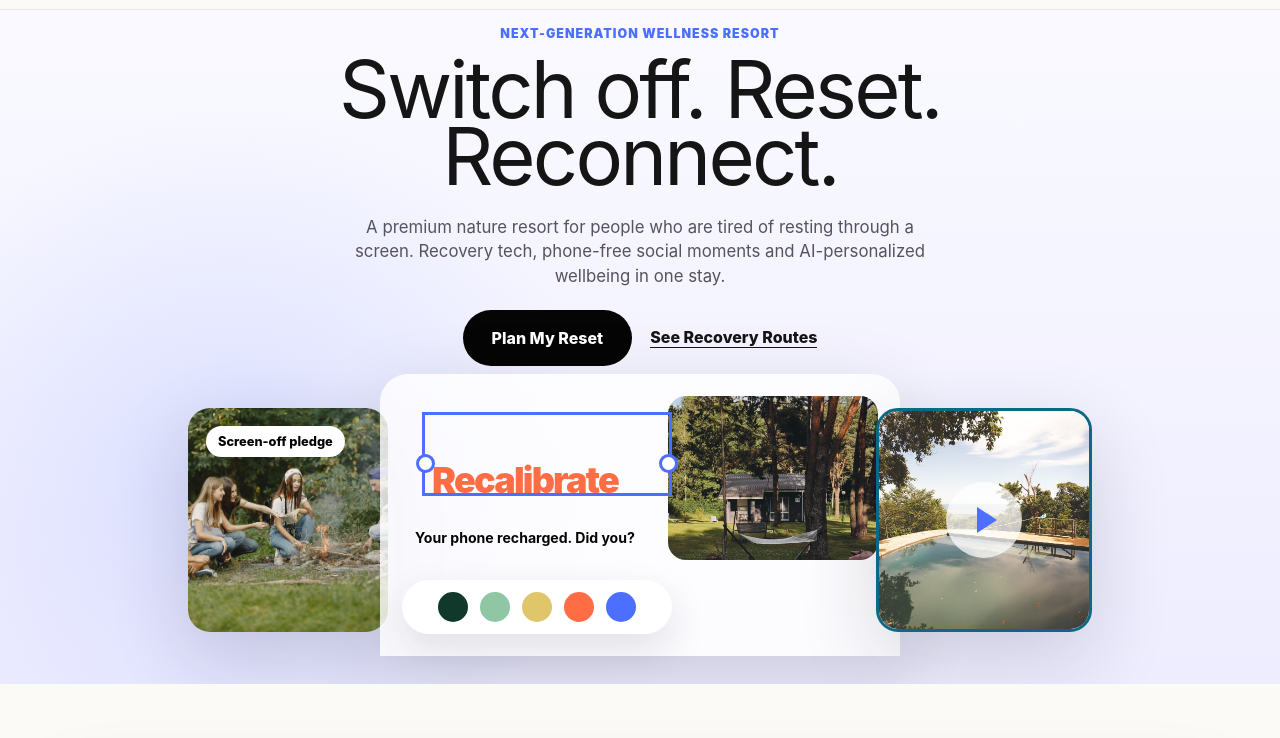
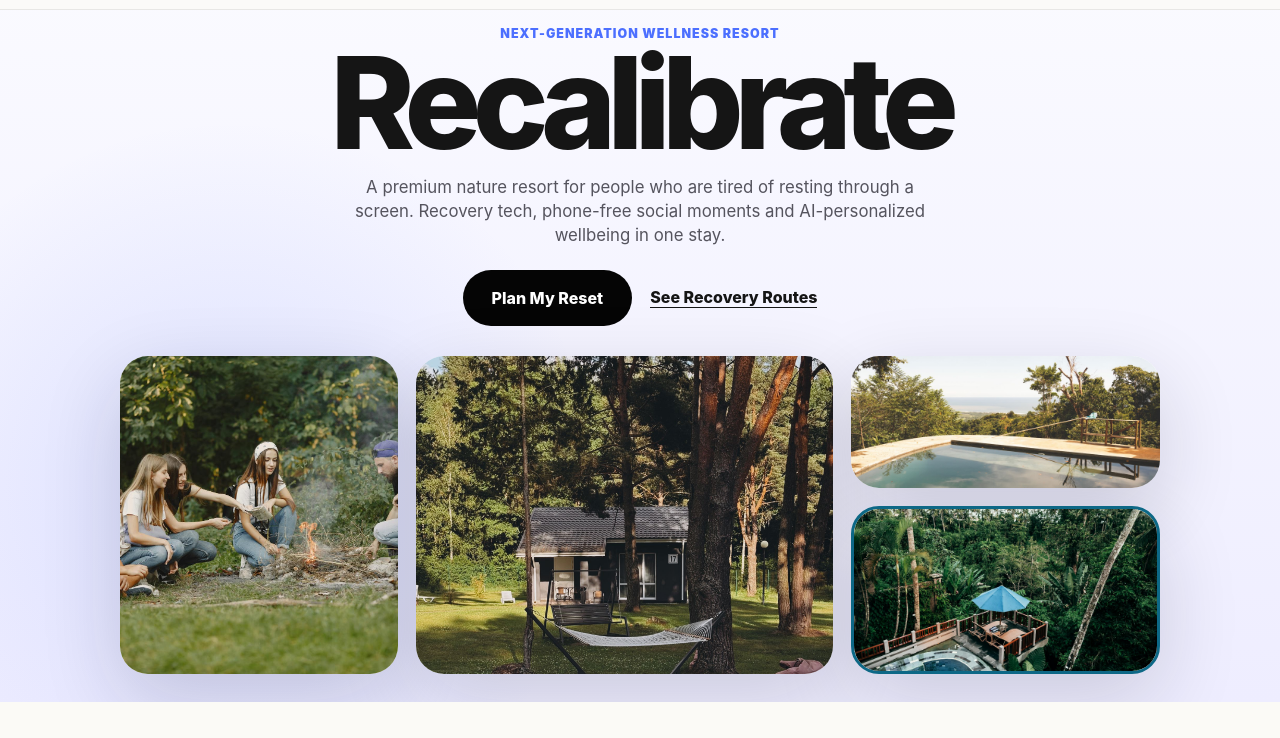
Before and after one commit to huihooj/Recalibrate, a website: page index.html in a window 1280 px wide. Shown: the part 62-800 px from the top of the page. Drawn offline with nearby package versions, Linux system fonts and the light colour scheme.

Commit message:
Replace hero headline with photo gallery

```diff
--- a/index.html
+++ b/index.html
@@ -3,7 +3,7 @@
   <head>
     <meta charset="utf-8">
     <meta name="viewport" content="width=device-width, initial-scale=1">
-    <title>Recalibrate | Switch off. Reset. Reconnect.</title>
+    <title>Recalibrate | Next-generation wellness resort</title>
     <meta
       name="description"
       content="Recalibrate is a next-generation wellness resort set in nature, built for recovery, phone-free connection and lasting memories."
@@ -28,7 +28,7 @@
       <section class="hero" aria-labelledby="hero-title">
         <div class="hero-copy reveal-item">
           <p class="eyebrow">Next-generation wellness resort</p>
-          <h1 id="hero-title">Switch off. Reset. Reconnect.</h1>
+          <h1 id="hero-title">Recalibrate</h1>
           <p>
             A premium nature resort for people who are tired of resting through a screen.
             Recovery tech, phone-free social moments and AI-personalized wellbeing in one stay.
@@ -39,33 +39,18 @@
           </div>
         </div>
 
-        <div class="design-stage reveal-item" aria-label="Recalibrate experience preview">
-          <article class="floating-card media-card card-left">
-            <span class="pill">Screen-off pledge</span>
+        <div class="design-stage photo-stage reveal-item" aria-label="Recalibrate resort photos">
+          <article class="photo-card photo-social">
             <img src="./assets/social-campfire.jpg" alt="Friends gathered outside in nature">
           </article>
-
-          <article class="editor-card">
-            <div class="selection-box" aria-hidden="true"></div>
-            <div class="editor-grid">
-              <div class="brand-preview">
-                <span>Recalibrate</span>
-                <strong>Your phone recharged. Did you?</strong>
-              </div>
-              <img src="./assets/stay-cabin.jpg" alt="A quiet cabin in a forest setting">
-              <div class="palette" aria-label="Brand palette">
-                <span class="swatch forest"></span>
-                <span class="swatch sage"></span>
-                <span class="swatch gold"></span>
-                <span class="swatch coral"></span>
-                <span class="swatch blue"></span>
-              </div>
-            </div>
+          <article class="photo-card photo-cabin">
+            <img src="./assets/stay-cabin.jpg" alt="A quiet cabin in a forest setting">
           </article>
-
-          <article class="floating-card media-card card-right">
-            <span class="play-button" aria-hidden="true"></span>
+          <article class="photo-card photo-pool">
             <img src="./assets/recover-pool.jpg" alt="A calm recovery pool surrounded by nature">
+          </article>
+          <article class="photo-card photo-water">
+            <img src="./assets/water-route.jpg" alt="A tranquil water route through a natural landscape">
           </article>
         </div>
       </section>
--- a/styles.css
+++ b/styles.css
@@ -131,7 +131,7 @@ main > section {
 
 .hero-copy,
 .center-copy {
-  width: min(900px, calc(100% - 32px));
+  width: min(1280px, calc(100% - 32px));
   margin: 0 auto;
   text-align: center;
 }
@@ -153,13 +153,13 @@ p {
 }
 
 h1 {
-  max-width: 780px;
+  max-width: 1240px;
   margin-inline: auto;
   margin-bottom: 24px;
-  font-size: clamp(3.8rem, 7.8vw, 7.9rem);
-  font-weight: 430;
-  line-height: 0.85;
-  letter-spacing: -0.035em;
+  font-size: clamp(5.2rem, 15.2vw, 17rem);
+  font-weight: 760;
+  line-height: 0.74;
+  letter-spacing: -0.07em;
 }
 
 h2 {
@@ -187,7 +187,7 @@ h3 {
 }
 
 .hero-copy > p:not(.eyebrow) {
-  max-width: 650px;
+  max-width: 720px;
   margin-inline: auto;
 }
 
@@ -226,178 +226,43 @@ h3 {
 }
 
 .design-stage {
-  position: relative;
-  width: min(1120px, calc(100% - 48px));
-  min-height: 332px;
-  margin: 48px auto 0;
+  width: min(1360px, calc(100% - 48px));
+  display: grid;
+  grid-template-columns: 0.9fr 1.35fr 1fr;
+  grid-template-rows: 170px 210px;
+  gap: 18px;
+  margin: 62px auto 0;
+  align-items: stretch;
 }
 
-.editor-card {
-  position: absolute;
-  left: 50%;
-  bottom: 0;
-  width: min(620px, 56vw);
-  min-height: 286px;
-  transform: translateX(-50%);
-  border-radius: 28px 28px 0 0;
-  background: rgba(255, 255, 255, 0.82);
-  box-shadow: var(--shadow);
-  padding: 28px;
-}
-
-.selection-box {
-  position: absolute;
-  left: 52px;
-  top: 48px;
-  width: 300px;
-  height: 104px;
-  border: 3px solid var(--blue);
-}
-
-.selection-box::before,
-.selection-box::after {
-  content: "";
-  position: absolute;
-  width: 13px;
-  height: 13px;
-  border: 3px solid var(--blue);
-  border-radius: 50%;
-  background: white;
-}
-
-.selection-box::before {
-  left: -9px;
-  top: 50%;
-}
-
-.selection-box::after {
-  right: -9px;
-  top: 50%;
-}
-
-.editor-grid {
-  display: grid;
-  grid-template-columns: 1fr 250px;
-  gap: 24px;
-  align-items: end;
-}
-
-.brand-preview {
-  position: relative;
-  z-index: 2;
-  min-height: 145px;
-  display: grid;
-  place-items: center;
-  text-align: center;
-}
-
-.brand-preview span {
-  color: var(--coral);
-  font-size: 2.75rem;
-  font-weight: 950;
-  letter-spacing: -0.05em;
-}
-
-.brand-preview strong {
-  display: block;
-  color: var(--black);
-  font-size: 1rem;
-}
-
-.editor-grid img {
-  width: 100%;
-  height: 200px;
-  object-fit: cover;
-  border-radius: 22px;
-}
-
-.palette {
-  grid-column: 1 / -1;
-  width: 320px;
-  max-width: 100%;
-  display: flex;
-  gap: 16px;
-  align-items: center;
-  justify-content: center;
-  padding: 14px;
-  border-radius: 999px;
-  background: white;
-  box-shadow: 0 16px 38px rgba(24, 23, 46, 0.12);
-}
-
-.swatch {
-  width: 36px;
-  height: 36px;
-  border-radius: 50%;
-}
-
-.forest { background: var(--forest); }
-.sage { background: var(--sage); }
-.gold { background: var(--gold); }
-.coral { background: var(--coral); }
-.blue { background: var(--blue); }
-
-.floating-card {
-  position: absolute;
+.photo-card {
   overflow: hidden;
-  border-radius: 22px;
+  border-radius: 28px;
   background: white;
   box-shadow: var(--shadow);
 }
 
-.media-card img {
+.photo-card img {
   width: 100%;
   height: 100%;
   object-fit: cover;
 }
 
-.card-left {
-  left: 18px;
-  bottom: 24px;
-  width: 230px;
-  height: 270px;
+.photo-social {
+  grid-row: 1 / 3;
 }
 
-.card-right {
-  right: 18px;
-  bottom: 24px;
-  width: 250px;
-  height: 270px;
-  border: 3px solid #0d6886;
+.photo-cabin {
+  grid-row: 1 / 3;
 }
 
-.pill {
-  position: absolute;
-  z-index: 2;
-  top: 18px;
-  left: 18px;
-  padding: 8px 12px;
-  border-radius: 999px;
-  background: white;
-  color: var(--black);
-  font-size: 0.8rem;
-  font-weight: 850;
+.photo-pool {
+  grid-column: 3;
 }
 
-.play-button {
-  position: absolute;
-  z-index: 2;
-  inset: 0;
-  margin: auto;
-  width: 76px;
-  height: 76px;
-  border-radius: 50%;
-  background: rgba(255, 255, 255, 0.72);
-}
-
-.play-button::after {
-  content: "";
-  position: absolute;
-  left: 31px;
-  top: 25px;
-  border-left: 20px solid var(--blue);
-  border-top: 13px solid transparent;
-  border-bottom: 13px solid transparent;
+.photo-water {
+  grid-column: 3;
+  border: 3px solid #0d6886;
 }
 
 .planner {
@@ -792,22 +657,17 @@ details p {
   }
 
   .design-stage {
-    min-height: 660px;
-    margin-top: 74px;
+    grid-template-columns: repeat(2, minmax(0, 1fr));
+    grid-template-rows: 230px 230px;
+    width: min(900px, calc(100% - 32px));
   }
 
-  .editor-card {
-    width: min(760px, calc(100% - 32px));
-  }
-
-  .card-left {
-    left: 32px;
-    bottom: 340px;
-  }
-
-  .card-right {
-    right: 32px;
-    bottom: 340px;
+  .photo-social,
+  .photo-cabin,
+  .photo-pool,
+  .photo-water {
+    grid-column: auto;
+    grid-row: auto;
   }
 
   .planner,
@@ -836,8 +696,8 @@ details p {
   }
 
   h1 {
-    max-width: 650px;
-    font-size: clamp(3.4rem, 6.2vw, 6.2rem);
+    max-width: min(1160px, calc(100% - 32px));
+    font-size: clamp(5rem, 10vw, 10rem);
   }
 
   .hero-copy > p:not(.eyebrow) {
@@ -850,65 +710,9 @@ details p {
   }
 
   .design-stage {
-    width: min(940px, calc(100% - 48px));
-    min-height: 260px;
+    width: min(1040px, calc(100% - 48px));
+    grid-template-rows: 132px 168px;
     margin-top: 30px;
-  }
-
-  .editor-card {
-    width: min(520px, 54vw);
-    min-height: 228px;
-    padding: 22px;
-  }
-
-  .selection-box {
-    left: 42px;
-    top: 38px;
-    width: 250px;
-    height: 84px;
-  }
-
-  .editor-grid {
-    grid-template-columns: 1fr 210px;
-    gap: 20px;
-  }
-
-  .brand-preview {
-    min-height: 116px;
-  }
-
-  .brand-preview span {
-    font-size: 2.25rem;
-  }
-
-  .brand-preview strong {
-    font-size: 0.88rem;
-  }
-
-  .editor-grid img {
-    height: 164px;
-    border-radius: 18px;
-  }
-
-  .palette {
-    width: 270px;
-    gap: 12px;
-    padding: 12px;
-  }
-
-  .swatch {
-    width: 30px;
-    height: 30px;
-  }
-
-  .card-left {
-    width: 200px;
-    height: 224px;
-  }
-
-  .card-right {
-    width: 216px;
-    height: 224px;
   }
 }
 
@@ -932,6 +736,11 @@ details p {
     padding: 104px 0 52px;
   }
 
+  h1 {
+    font-size: clamp(4.2rem, 18vw, 6.8rem);
+    line-height: 0.82;
+  }
+
   .hero-actions,
   .planner-summary,
   .choice-group {
@@ -947,44 +756,18 @@ details p {
   }
 
   .design-stage {
-    min-height: auto;
+    grid-template-columns: 1fr;
+    grid-template-rows: repeat(4, 220px);
+    width: calc(100% - 32px);
     margin-top: 54px;
   }
 
-  .editor-card,
-  .floating-card {
-    position: relative;
-    left: auto;
-    right: auto;
-    bottom: auto;
-    transform: none;
-    width: calc(100% - 32px);
-    margin: 16px auto;
-  }
-
-  .editor-card {
-    min-height: 0;
-    padding: 20px;
-  }
-
-  .selection-box {
-    display: none;
-  }
-
-  .editor-grid {
-    grid-template-columns: 1fr;
-  }
-
-  .editor-grid img {
-    height: 210px;
-  }
-
-  .brand-preview span {
-    font-size: 2.4rem;
-  }
-
-  .media-card {
-    height: 280px;
+  .photo-social,
+  .photo-cabin,
+  .photo-pool,
+  .photo-water {
+    grid-column: auto;
+    grid-row: auto;
   }
 
   .planner,
```
